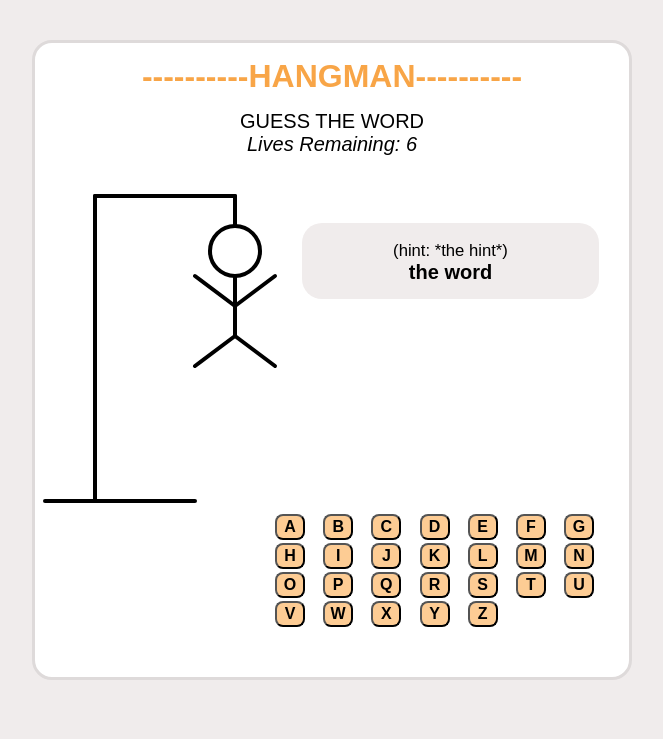
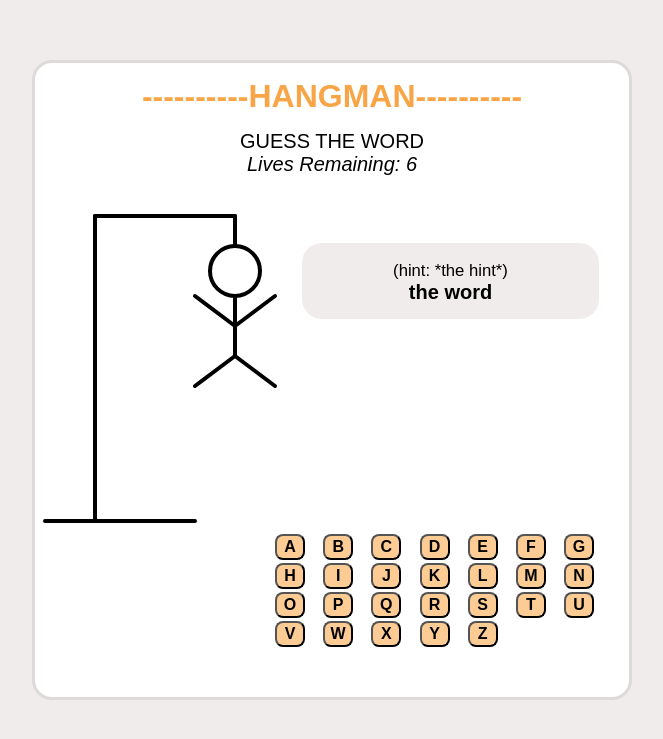
Before and after one commit to KosyAbone/hangman-game, a PHP site: page / in a window 1280 px wide. Shown: the top 739 px of the page, without its empty margins (308-971 px from the left). Run offline with PHP 8.4, Linux system fonts and the light colour scheme.

```diff
--- a/index.css
+++ b/index.css
@@ -13,7 +13,7 @@ body {
     background-color: #fff;
     height: 80vh;
     width: 600px;
-    margin: 40px auto;
+    margin: 60px auto;
     border: 3px #dedada solid;
     border-radius: 20px;
     position: relative;
```
